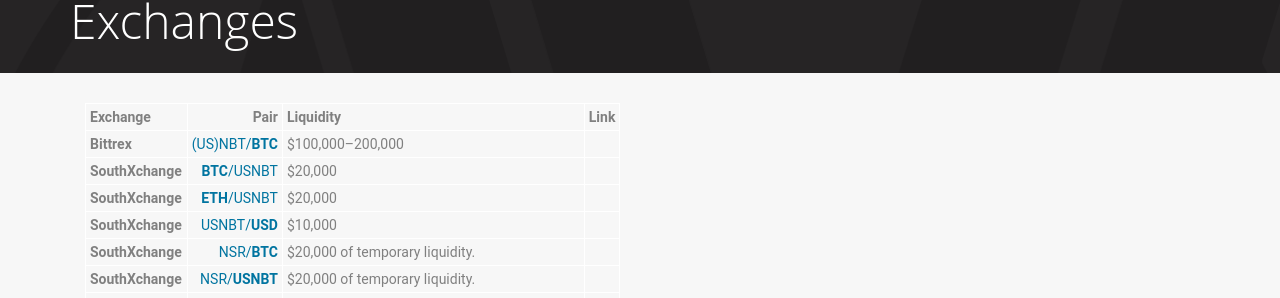
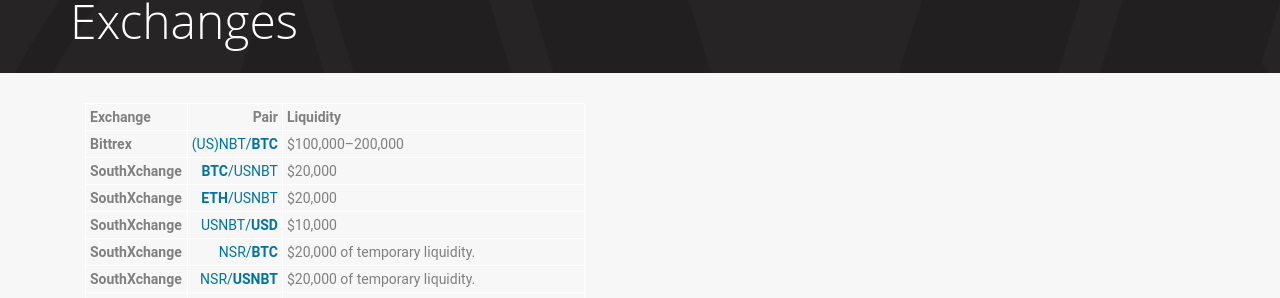
Before and after one commit to NuNetwork/nunetwork.github.io, a Jekyll site: the page built from _pages/exchanges-v2.md, in a window 1280 px wide. Shown: the part 132-430 px from the top of the page. Built offline with Jekyll 4.4.1, drawn with Linux system fonts in a browser that asks for light colours.

Commit message:
Update exchanges-v2.md

```diff
--- a/_pages/exchanges-v2.md
+++ b/_pages/exchanges-v2.md
@@ -19,8 +19,8 @@
 }
 </style>
 
-| Exchange | Pair | Liquidity | Link |
-|---|---:|---|---|
+| Exchange | Pair | Liquidity |
+|---|---:|---|
 | **Bittrex** | [(US)NBT/**BTC**](https://bittrex.com/Market/Index?MarketName=BTC-NBT) | $100,000–200,000
 | **SouthXchange** | [**BTC**/USNBT](https://www.southxchange.com/Market/Book/BTC/USNBT) | $20,000
 | **SouthXchange** | [**ETH**/USNBT](https://www.southxchange.com/Market/Book/ETH/USNBT) | $20,000
```
